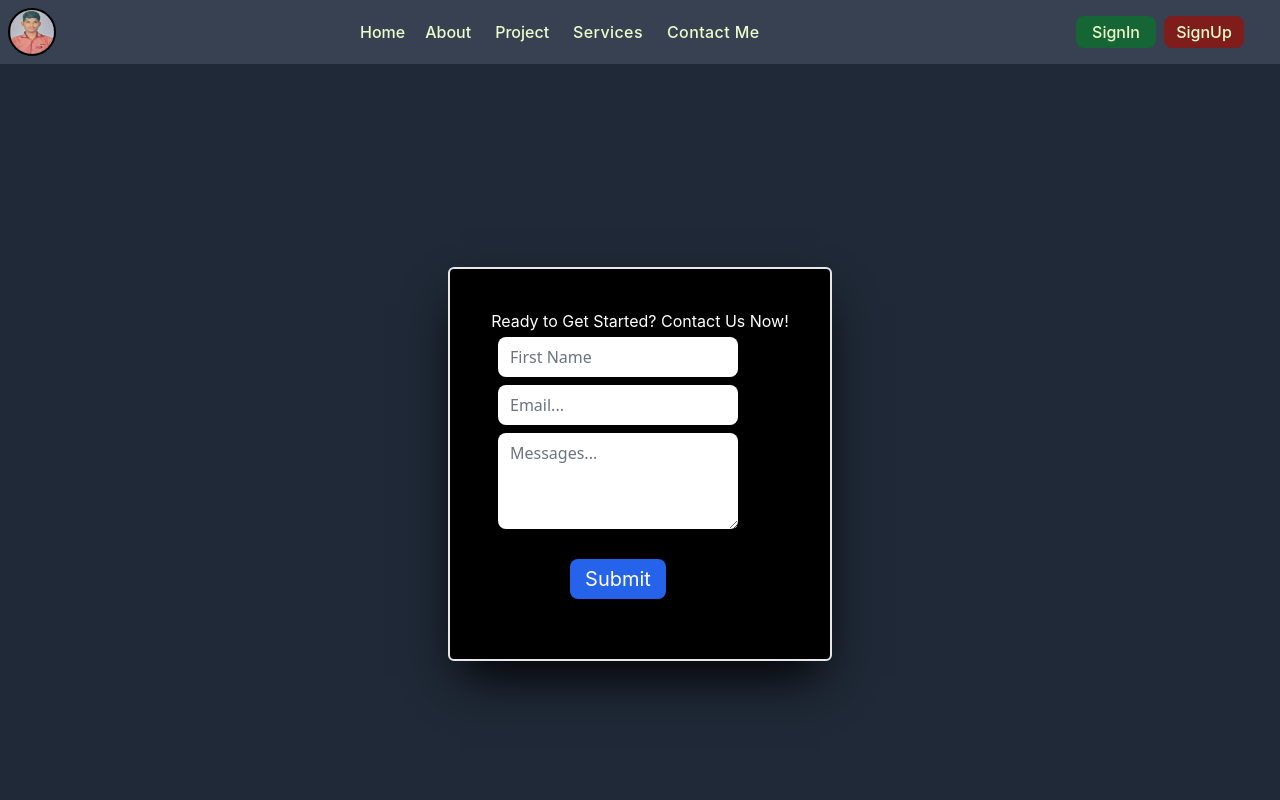
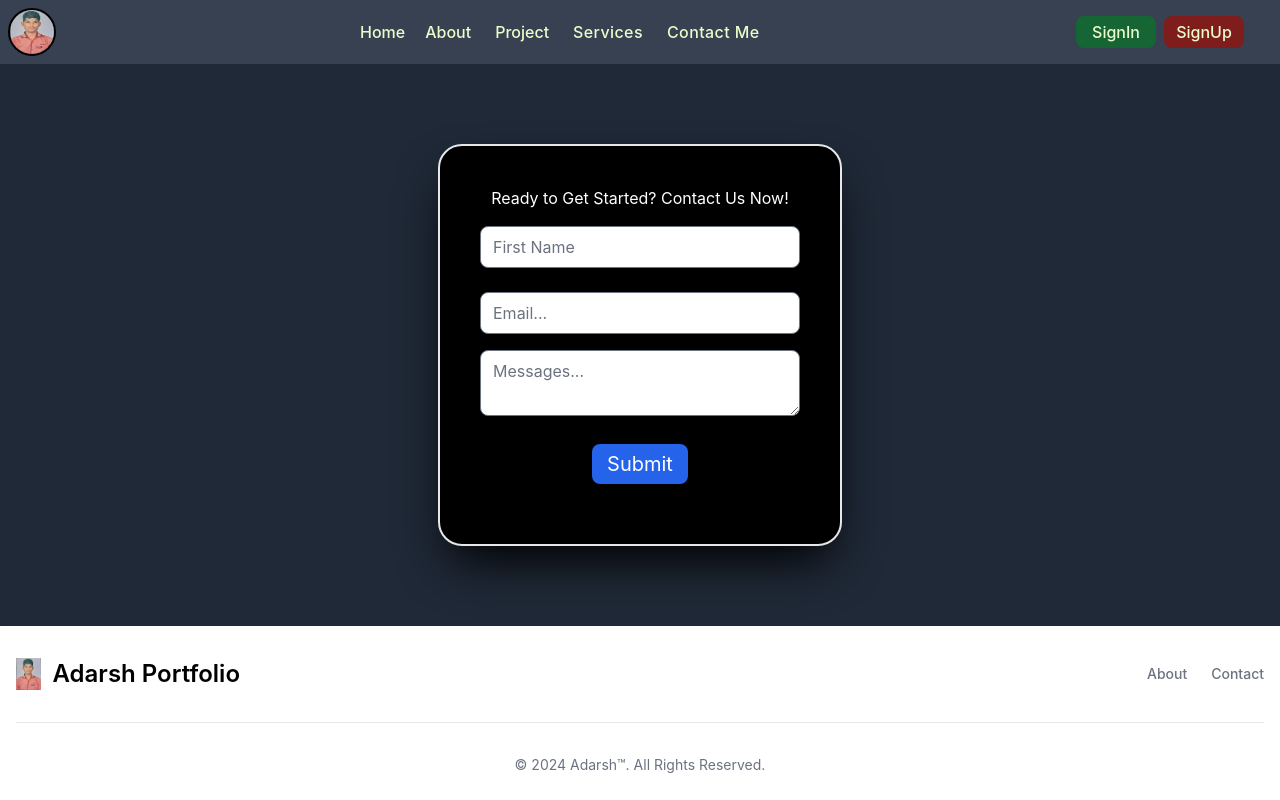
Before and after one commit to Adarsh123681/portfolio_reactpage, a React (Create React App) app in the folder frontend/: page /contact in a window 1280 px wide. Shown: the top 800 px of the page. Built offline with nearby package versions, Linux system fonts and the light colour scheme.

Commit message:
new_changes

```diff
--- a/frontend/src/Component/Contact.jsx
+++ b/frontend/src/Component/Contact.jsx
@@ -62,8 +62,9 @@ function Contact() {
   return (
     <>
       {/* main container */}
-      <div className="bg-gray-800 h-screen grid place-content-center">
-        <form className="w-96  mb-6 md:my-12 border-2 p-10 bg-black border-black-500 transition-all  rounded-md shadow-2xl shadow-black mt-4" method='POST' action='/contact'>
+      <div className="bg-gray-800 h-fit grid place-content-center">
+        <form className="w-fit md:w-fit md:my-20 mt-8 mb-6 border-2 p-10 bg-black border-black-500   rounded-3xl shadow-2xl shadow-black" method='POST' action='/contact'>
+          <div className='text-center text-gray-200 flex flex-col'>
             <h1 className="text-white text-center">
               Ready to Get Started? Contact Us Now!
             </h1>
@@ -72,22 +73,21 @@ function Contact() {
               value={data.username}
               type="text"
               placeholder="First Name"
-            className=" lg:w-60 ml-2 font-sans hover:translate-y-1 border-none transition-all  text-black border-3 rounded-lg my-1"
+              className="w-fill md:w-80 text-gray-600 MY-2 rounded-lg my-4"
               onChange={HandleOnChange}
             />
             <input
               name="email"
               value={data.email}
               type="email"
-            placeholder="Email..."
-            className=" ml-2 lg:w-60 font-sans hover:translate-y-1 border-none transition-all text-black border-3 rounded-lg my-1"
+              placeholder="Email..." className="w-fill md:w-80 text-gray-600 MY-2 rounded-lg my-2"
               onChange={HandleOnChange}
             />
             <textarea
               name="message"
               value={data.message}
               id=""
-            className=" ml-2 lg:w-60 font-sans hover:translate-y-1 border-none transition-all text-black border-2 rounded-lg my-1 h-24"
+              className="w-fill md:w-80 text-gray-600 MY-2 rounded-lg my-2"
               onChange={HandleOnChange}
               placeholder="Messages..."
             ></textarea>
@@ -101,6 +101,7 @@ function Contact() {
               </button>
               <ToastContainer />
             </div>
+          </div>
         </form>
       </div>
     </>
--- a/frontend/src/Component/Navbar.jsx
+++ b/frontend/src/Component/Navbar.jsx
@@ -31,7 +31,7 @@ function Navbar() {
                </div>
             </div>
             {
-               open && (<ul className="w-full h-[20rem] flex flex-col absolute right-0 dark:bg-gray-800 text-white pl-8 text-md font-mono transition-all duration-300">
+               open && (<ul className="w-full h-[20rem] flex flex-col absolute right-0 bg-gray-800 text-white pl-8 text-md font-mono transition-all duration-300">
                   <Link to="/" className='mx-3 lg:mx-3 my-2 hover:text-red-500 transition-all duration-200 tracking-wide font-bold'>Home</Link>
                   <Link to="/about" className='mx-3 lg:mx-3 my-2 hover:text-red-500 transition-all duration-200 tracking-wide font-bold font-mono'>About</Link>
                   <Link to="/project" className='mx-3 lg:mx-3 my-2 hover:text-red-500 transition-all duration-200 tracking-wide font-bold font-mono'>Project</Link>
--- a/frontend/src/Component/SignIn.jsx
+++ b/frontend/src/Component/SignIn.jsx
@@ -56,7 +56,7 @@ function SignIn() {
   return (
     <>
 
-      <div className="dark:bg-gray-800 h-fit grid place-content-center">
+      <div className="bg-gray-800 h-fit grid place-content-center">
         <form className="w-fit mt-8 mb-6 md:my-12 border-2 p-10 bg-black border-black-500 transition-all  rounded-md mt-0 shadow-2xl shadow-black mt-4" method='Post' action='/signIn'>
           <div className='text-center text-gray-200 flex flex-col'>
             <label>Welcome Back !!!</label>
--- a/frontend/src/Component/SignUp.jsx
+++ b/frontend/src/Component/SignUp.jsx
@@ -61,8 +61,8 @@ function SignUp() {
   }
 
   return (
-    <div className="bg-gray-800 w-fill h-fit grid place-content-center">
-      <form className="w-fill md:w-fit md:my-20 mt-8 mb-6 border-2 p-10 bg-black border-black-500   rounded-3xl shadow-2xl shadow-black " method='Post' action='/signUp'>
+    <div className="bg-gray-800 h-fit grid place-content-center">
+      <form className="w-fit md:w-fit md:my-20 mt-8 mb-6 border-2 p-10 bg-black border-black-500   rounded-3xl shadow-2xl shadow-black " method='Post' action='/signUp'>
         <div className='text-center text-gray-200 flex flex-col'>
           <label >Register Your Self  !!!</label>
 
```
Lines whose indentation alone changed are shown as unchanged.
